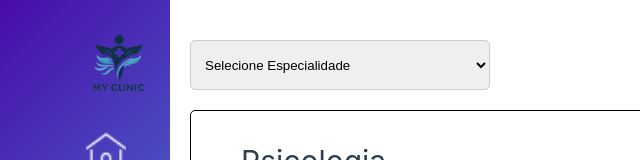
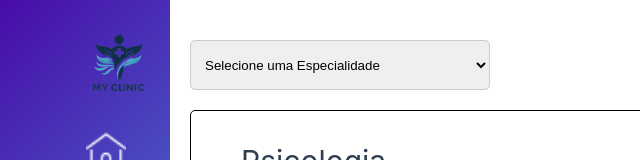
Before and after one commit to ruiiramos/myClinic-FrontEnd, a Vue app: page /especialidades in a window 1280 px wide. Shown: the top 160 px of the page, without its empty margins (0-640 px from the left). Built offline with nearby package versions, Linux system fonts and the light colour scheme.

Commit message:
Minor changes

```diff
--- a/src/views/EspecialidadesView.vue
+++ b/src/views/EspecialidadesView.vue
@@ -5,8 +5,8 @@
 
         <div class="content">
           <select v-model="selectedEspecialidade" required>
-              <option value="" disabled selected>Selecione Especialidade</option>
-              <!-- Opções de especialidades -->
+              <option value="" disabled selected>Selecione uma Especialidade</option>
+              <option v-for="especialidade in especialidades" :value="especialidade.value">{{ especialidade.text }}</option>
           </select>
 
             <div class="white-rectangle">
@@ -27,7 +27,27 @@ import Sidebar from "../components/sidebar.vue";
         },
         data() {
             return {
-                selectedEspecialidade: ''
+                selectedEspecialidade: '',
+                especialidades: [
+                    {text: 'Cardiologia', value: 'Cardiologia'},
+                    {text: 'Dermatologia', value: 'Dermatologia'},
+                    {text: 'Pediatria', value: 'Pediatria'},
+                    {text: 'Endocrinologia', value: 'Endocrinologia'},
+                    {text: 'Estomatologia', value: 'Estomatologia'},
+                    {text: 'Gastrenterologia', value: 'Gastrentologia'},
+                    {text: 'Ginecologia', value: 'Ginecologia'},
+                    {text: 'Hematologia', value: 'Hematologia'},
+                    {text: 'Medicina Geral', value: 'Medicina Geral'},
+                    {text: 'Nefrologia', value: 'Nefrologia'},
+                    {text: 'Neurologia', value: 'Neurologia'},
+                    {text: 'Oftalmologia', value: 'Oftalmologia'},
+                    {text: 'Ortopedia', value: 'Ortopedia'},
+                    {text: 'Otorrinolaringologia', value: 'Otorrinolaringologia'},
+                    {text: 'Psiquiatria', value: 'Psiquiatria'},
+                    {text: 'Radiologia', value: 'Radiologia'},
+                    {text: 'Reumatologia', value: 'Reumatologia'},
+                    {text: 'Urologia', value: 'Urologia'}
+                ],
             }
         }
     }
--- a/src/views/MedicosView.vue
+++ b/src/views/MedicosView.vue
@@ -4,7 +4,7 @@
         <Sidebar/>
         <div class="content">
           <select v-model="selectedEspecialidade" required>
-              <option value="" disabled selected>Selecione a Especialidade</option>
+              <option value="" disabled selected>Selecione um médico</option>
               <!-- Opções Médicos -->
           </select>
             <div class="white-rectangle">
```
